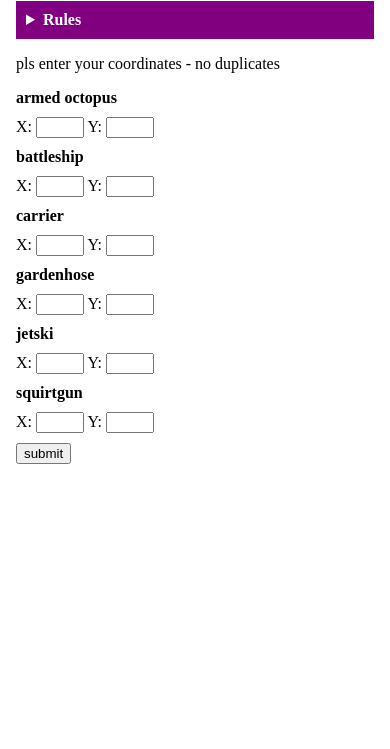
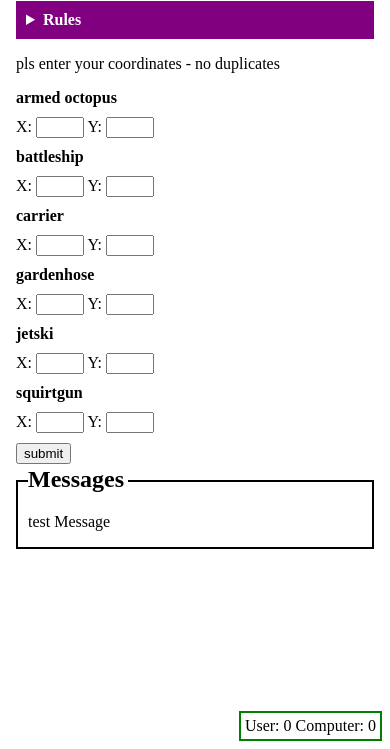
Before and after one commit to tevko/battleship-game, a website: page index.html in a window 390 px wide. Shown: the part 95-844 px from the top of the page. Drawn offline with Linux system fonts and the light colour scheme.

Commit message:
add gameboard toggle, score, and message Queue

```diff
--- a/game.js
+++ b/game.js
@@ -39,6 +39,10 @@ btlSHP.game = {
 		document.querySelector('._JS_userGameBoard').addEventListener('click', e => {
 
 		});
+
+		document.querySelector('._JS_boardSwitcher').addEventListener('click', e =>
+			this.toggleGameBoards(e, document.querySelector('._JS_gameboard.hidden'), document.querySelector('._JS_gameboard:not(.hidden)'))
+		);
 	},
 
 	initiateGame() {
@@ -111,7 +115,6 @@ btlSHP.game = {
 		const inputs = Array.apply(null, nodelist);
 
 		inputs.forEach((inp, idx) => (idx % 2 !== 0) && coordPairs.push(inputs[idx - 1].value + '|' + inputs[idx].value));
-		console.log(coordPairs, coordPairs.every((point, idx) => coordPairs.indexOf(point) === idx));
 		return coordPairs.every((point, idx) => coordPairs.indexOf(point) === idx);
 	},
 
@@ -147,6 +150,20 @@ btlSHP.game = {
 
 	show(domNodeClassList) {
 		domNodeClassList.remove('hidden');
+	},
+
+	toggleGameBoards(e, showGameboard, hideGameboard) {
+		/**
+		 * toggles comp & user gameboards
+		 * @param  {click event} e
+		 * @param { dom node } [showGameboard] [the gameboard to be shown]
+		 * @param { dom node } [hideGameboard] [the gameboard to be hidden]
+		 */
+		if (e.target.classList.contains('_JS_toggleGameBoard')) {
+			 hideGameboard.classList.add('hidden');
+			 showGameboard.classList.remove('hidden');
+			 e.target.innerText = e.target.innerText === 'Show Computer Game Board' ? 'Show My Game Board' : 'Show Computer Game Board';
+		}
 	}
 };
 
--- a/index.html
+++ b/index.html
@@ -19,8 +19,7 @@
 </section>
 
 <nav class="hidden _JS_boardSwitcher">
-	<button class="_JS_showCompGameBoard">Show Computer Game Board</button>
-	<button class="_JS_showUserGameBoard">Show My Game Board</button>
+	<button class="_JS_toggleGameBoard">Show Computer Game Board</button>
 </nav>
 
 <section class="gameControls _JS_gameControls">
@@ -69,7 +68,7 @@
 	<button class="_JS_submitBoard">submit</button>
 </section>
 
-<section class="_JS_userGameBoard gameBoard hidden">
+<section class="_JS_userGameBoard gameBoard hidden _JS_gameboard">
 	<div class="_JS_gameTile gameTile" data-coordPoint="1-1"></div>
 	<div class="_JS_gameTile gameTile" data-coordPoint="1-2"></div>
 	<div class="_JS_gameTile gameTile" data-coordPoint="1-3"></div>
@@ -108,7 +107,18 @@
 	<div class="_JS_gameTile gameTile" data-coordPoint="6-6"></div>
 </section>
 
-<section class="_JS_compGameBoard gameBoard hidden">
+<div class="scoreBoard _JS_scoreBoard">
+	<div>
+		<span>User: </span>
+		<span class="_JS_userScore">0</span>
+	</div>
+	<div>
+		<span>Computer: </span>
+		<span class="_JS_compScore">0</span>
+	</div>
+</div>
+
+<section class="_JS_compGameBoard gameBoard hidden _JS_gameboard">
 	<div class="_JS_gameTile gameTile" data-comp-coordPoint="1-1"></div>
 	<div class="_JS_gameTile gameTile" data-comp-coordPoint="1-2"></div>
 	<div class="_JS_gameTile gameTile" data-comp-coordPoint="1-3"></div>
@@ -147,4 +157,11 @@
 	<div class="_JS_gameTile gameTile" data-comp-coordPoint="6-6"></div>
 </section>
 
+<section class="messageQueue">
+	<h2>Messages</h2>
+	<div class="messageQueue-container _JS_messageQueue">
+		<p>test Message</p>
+	</div>
+</section>
+
 <script src="game.js"></script>
--- a/style.css
+++ b/style.css
@@ -109,3 +109,45 @@ nav button {
 nav button.active {
 	border: solid 1px orange;
 }
+
+.scoreBoard {
+	position: fixed;
+    top: 0;
+    right: 0;
+    padding: 1em;
+    border: solid 2px green;
+    margin: 1em;
+}
+
+.messageQueue {
+	border: solid 2px black;
+	margin: 1em 0;
+}
+
+.messageQueue h2 {
+	background-color: #fff;
+    margin-left: 10px;
+    margin-top: -16px;
+    width: 100px
+}
+
+.messageQueue p {
+	margin-left: 10px;
+}
+
+@media (max-width: 439px) {
+
+	.scoreBoard {
+		margin: .5em;
+		padding: .25em;
+		top: initial;
+		bottom: 0;
+	}
+	.scoreBoard div {
+		display: inline-block;
+	}
+
+	.messageQueue {
+		margin-bottom: 3em;
+	}
+}
```
